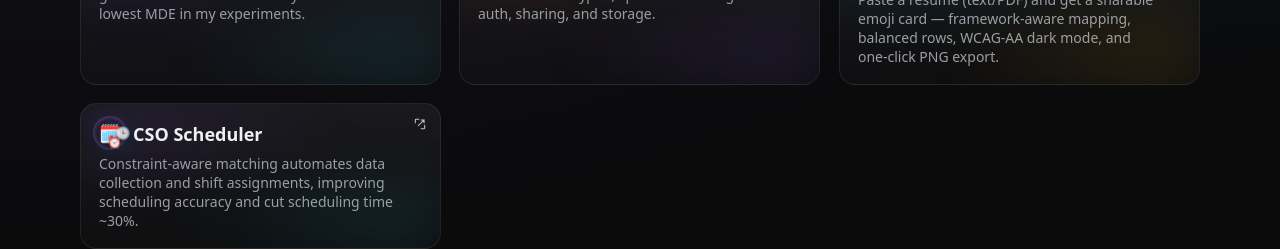
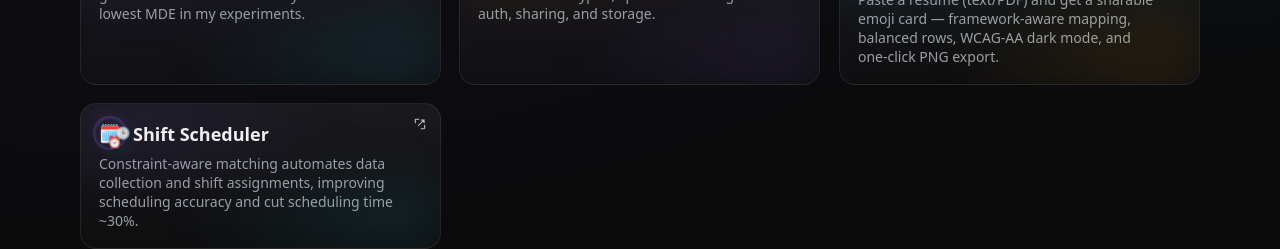
Before and after one commit to japinder12/japinder12.github.io, a Next.js app: page / in a window 1280 px wide. Shown: the part 840-1089 px from the top of the page. Built offline with nearby package versions, Linux system fonts and the light colour scheme; no server answers.

Commit message:
update link for encrypted file sharing project

```diff
--- a/src/components/ProjectsGrid.tsx
+++ b/src/components/ProjectsGrid.tsx
@@ -10,9 +10,9 @@ const projects: Project[] = [
   { title: 'Path Planning & Control Sandbox', blurb: 'Interactive A* planning with Chaikin smoothing and Pure Pursuit/PID tracking; SFML viz with CSV telemetry and PNG map editing.', tag: 'C++ · SFML', href: 'https://github.com/japinder12/path-planning', icon: '🤖', effect: 'planner' },
   { title: 'LSTM Classical Music Generator', blurb: 'Symbolic‑music LSTM that generates multi‑bar classical‑style phrases; end‑to‑end MIDI pipeline from parsing → training → synthesis.', tag: 'ML · TensorFlow', href: 'https://github.com/japinder12/lstm-music-generator', icon: '🎼', effect: 'music' },
   { title: 'k‑NN Geolocation (CLIP)', blurb: 'Image geolocation via CLIP embeddings + k‑NN; grid‑searched k and PCA analysis delivered the lowest MDE in my experiments.', tag: 'ML · PyTorch', href: GH, icon: '🧭', effect: 'compass' },
-  { title: 'Encrypted File Sharing', blurb: 'RSA‑based file sharing with explicit trust boundaries — typed, spec‑driven design for auth, sharing, and storage.', tag: 'Go · Security', href: GH, icon: '🔐', effect: 'filefly' },
+  { title: 'Encrypted File Sharing', blurb: 'RSA‑based file sharing with explicit trust boundaries — typed, spec‑driven design for auth, sharing, and storage.', tag: 'Go · Security', href: 'https://github.com/japinder12/securefs-go', icon: '🔐', effect: 'filefly' },
   { title: 'cvmoji - emoji resume generator', blurb: 'Paste a resume (text/PDF) and get a sharable emoji card — framework‑aware mapping, balanced rows, WCAG‑AA dark mode, and one‑click PNG export.', tag: 'React · Vite · pdf.js', href: 'https://github.com/japinder12/emoji-resume', icon: '🪪', effect: 'morph' },
-  { title: 'CSO Scheduler', blurb: 'Constraint‑aware matching automates data collection and shift assignments, improving scheduling accuracy and cut scheduling time ~30%.', tag: 'Apps Script', href: GH, icon: '🗓️', effect: 'clockfloat' },
+  { title: 'Shift Scheduler', blurb: 'Constraint‑aware matching automates data collection and shift assignments, improving scheduling accuracy and cut scheduling time ~30%.', tag: 'Apps Script', icon: '🗓️', effect: 'clockfloat' },
 ]
 
 function TiltCard({ p }: { p: Project }) {
```
